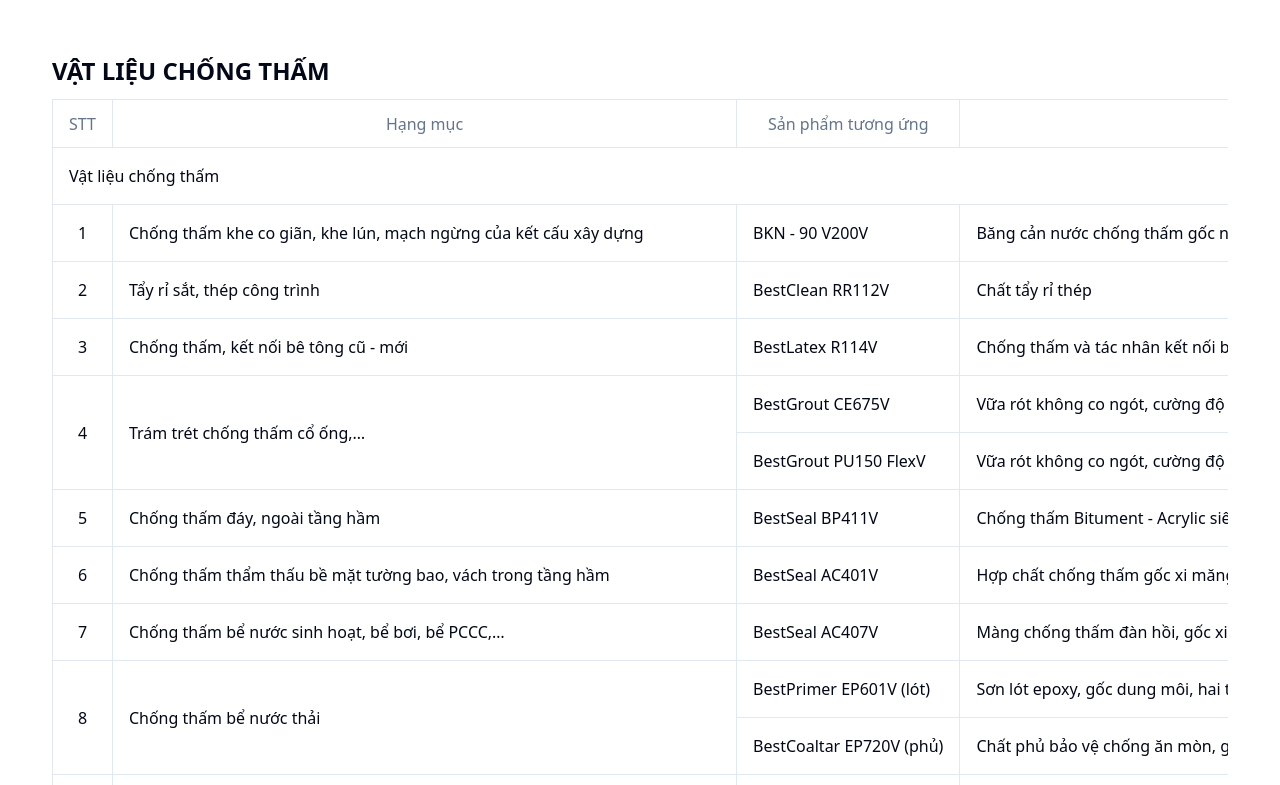
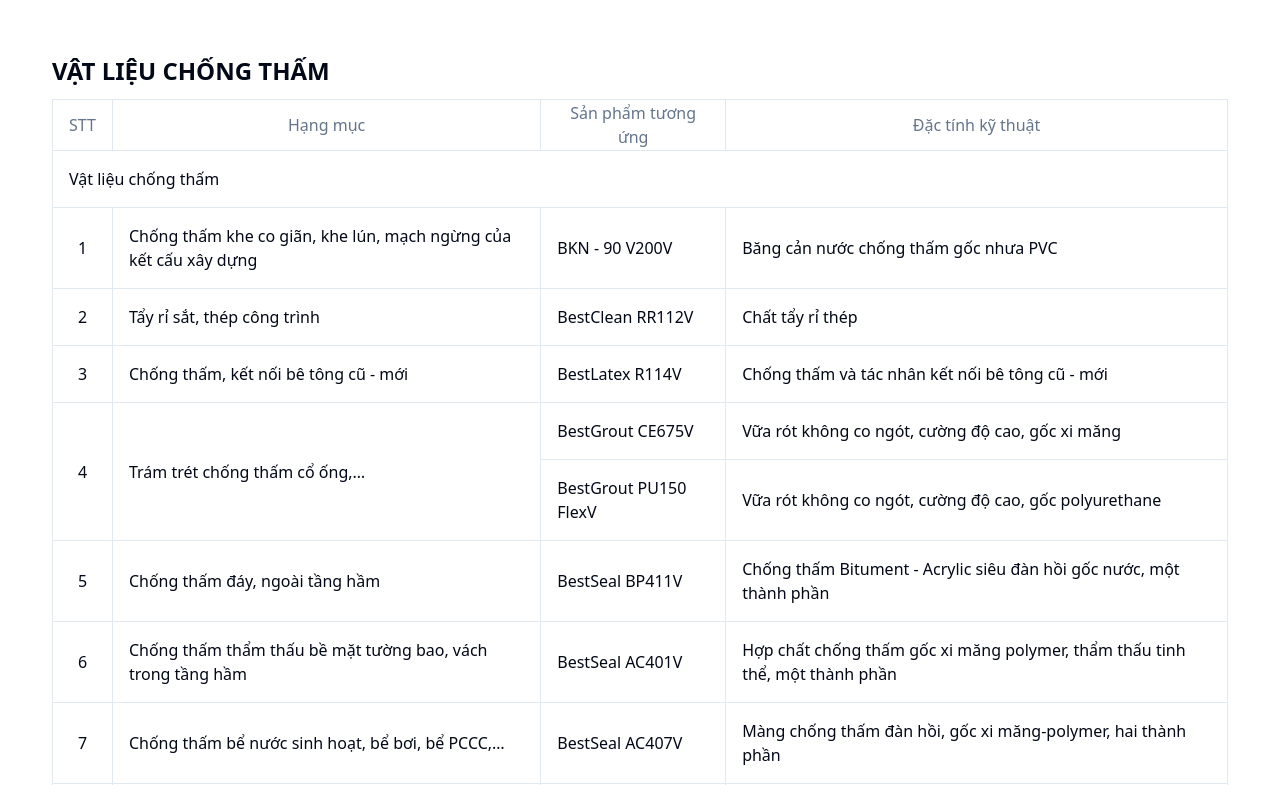
Before and after one commit to lamnntg/vietsing-fe, a Next.js app: page /san-pham in a window 1280 px wide. Shown: the part 2015-2800 px from the top of the page. Built offline with nearby package versions, Linux system fonts and the light colour scheme.

Commit message:
handle product

```diff
--- a/components/atoms/CustomTable.tsx
+++ b/components/atoms/CustomTable.tsx
@@ -55,7 +55,7 @@
                     index === 0 && item.length > 3 ? "text-center" : "",
                     row.length === 29 && index === 3 ? "text-center" : "",
                     item.length === 1 && "font-medium",
-                    "border border-[#e2e8f0] text-nowrap"
+                    "border border-[#e2e8f0] text-nowrap lg:text-wrap"
                   )}
                 >
                   {r.label}
```
